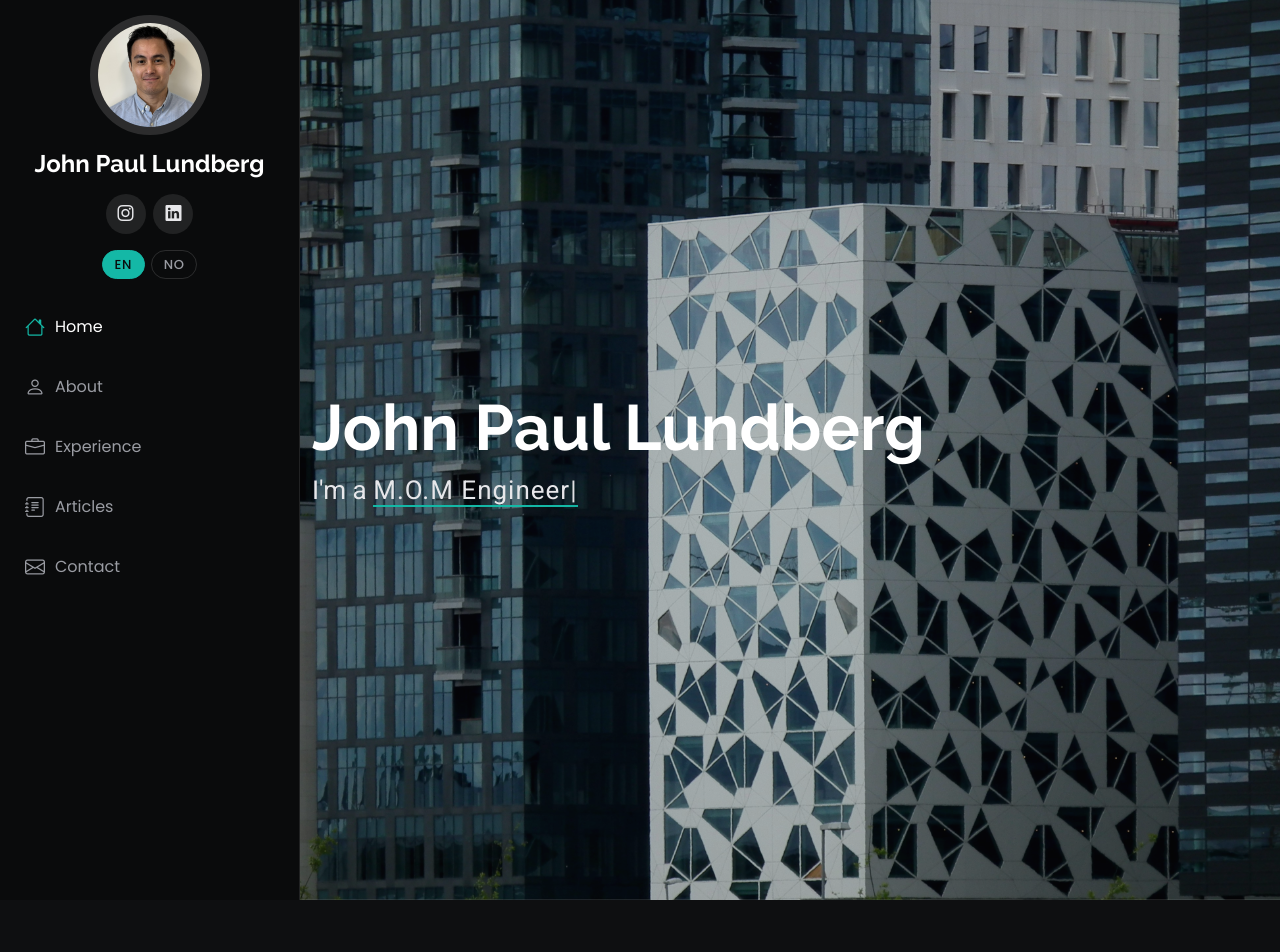
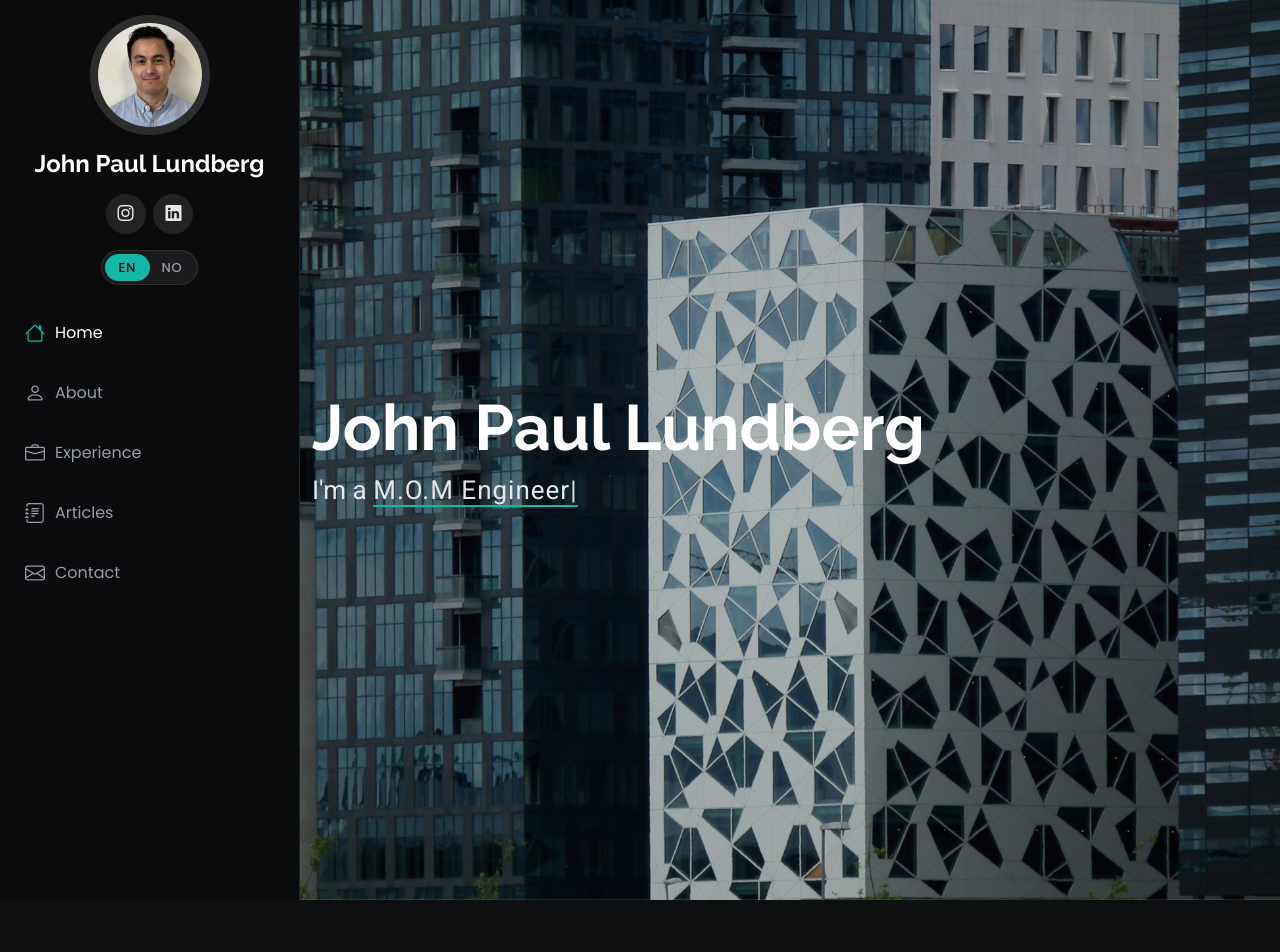
Before and after one commit to Jpme96/jplundberg.github.io, a Jekyll site: the page built from index.html, in a window 1280 px wide. Shown: the top 952 px of the page. Built offline with Jekyll 4.4.1, drawn with Linux system fonts in a browser that asks for light colours.

Commit message:
iOS-style sliding language switch; remove full-screen loading spinner
Co-Authored-By: Claude Opus 5.5 <noreply@anthropic.com>
Claude-Session: https://claude.ai/code/session_01HU2CPqXNQnbLPNtvAjw5NB

```diff
--- a/_includes/footer.html
+++ b/_includes/footer.html
@@ -8,7 +8,6 @@
 </footer>
 
 <a href="#" id="scroll-top" class="scroll-top d-flex align-items-center justify-content-center"><i class="bi bi-arrow-up-short"></i></a>
-<div id="preloader"></div>
 
 <script src="/assets/vendor/bootstrap/js/bootstrap.bundle.min.js"></script>
 <script src="/assets/vendor/aos/aos.js"></script>
@@ -20,3 +19,4 @@
 <script src="/assets/vendor/isotope-layout/isotope.pkgd.min.js"></script>
 <script src="/assets/vendor/swiper/swiper-bundle.min.js"></script>
 <script src="/assets/js/main.js"></script>
+<script src="/assets/js/lang-switch.js?v={{ site.time | date: '%s' }}"></script>
--- a/_includes/header.html
+++ b/_includes/header.html
@@ -2,7 +2,8 @@
 <header id="header" class="header dark-background d-flex flex-column">
   <i class="header-toggle d-xl-none bi bi-list"></i>
 
-  <div class="lang-switch-mobile d-xl-none" role="group" aria-label="Language">
+  <div class="lang-switch-mobile d-xl-none{% if lang == 'nb' %} is-nb{% endif %}" role="group" aria-label="Language">
+      <span class="seg-thumb" aria-hidden="true"></span>
     <a href="{{ site.data.home.en.articles_url }}" hreflang="en" lang="en"{% if lang == 'en' %} class="active" aria-current="page"{% endif %}>EN</a>
     <a href="{{ site.data.home.nb.articles_url }}" hreflang="nb" lang="nb"{% if lang == 'nb' %} class="active" aria-current="page"{% endif %}>NO</a>
   </div>
@@ -20,7 +21,8 @@
     <a href="https://www.linkedin.com/in/john-paul-lundberg-8a804623b/" target="_blank" rel="noopener" class="linkedin" aria-label="LinkedIn"><i class="bi bi-linkedin"></i></a>
   </div>
 
-  <div class="lang-switch" role="group" aria-label="Language">
+  <div class="lang-switch{% if lang == 'nb' %} is-nb{% endif %}" role="group" aria-label="Language">
+      <span class="seg-thumb" aria-hidden="true"></span>
     <a href="{{ site.data.home.en.articles_url }}" hreflang="en" lang="en"{% if lang == 'en' %} class="active" aria-current="page"{% endif %}>EN</a>
     <a href="{{ site.data.home.nb.articles_url }}" hreflang="nb" lang="nb"{% if lang == 'nb' %} class="active" aria-current="page"{% endif %}>NO</a>
   </div>
--- a/_layouts/home.html
+++ b/_layouts/home.html
@@ -44,7 +44,8 @@
   <header id="header" class="header dark-background d-flex flex-column">
     <i class="header-toggle d-xl-none bi bi-list"></i>
 
-    <div class="lang-switch-mobile d-xl-none" role="group" aria-label="Language">
+    <div class="lang-switch-mobile d-xl-none{% if page.lang == 'nb' %} is-nb{% endif %}" role="group" aria-label="Language">
+      <span class="seg-thumb" aria-hidden="true"></span>
       <a href="/" hreflang="en" lang="en"{% if page.lang == 'en' %} class="active" aria-current="page"{% endif %}>EN</a>
       <a href="/no/" hreflang="nb" lang="nb"{% if page.lang == 'nb' %} class="active" aria-current="page"{% endif %}>NO</a>
     </div>
@@ -62,7 +63,8 @@
       <a href="https://www.linkedin.com/in/john-paul-lundberg-8a804623b/" target="_blank" rel="noopener" class="linkedin" aria-label="LinkedIn"><i class="bi bi-linkedin"></i></a>
     </div>
 
-    <div class="lang-switch" role="group" aria-label="Language">
+    <div class="lang-switch{% if page.lang == 'nb' %} is-nb{% endif %}" role="group" aria-label="Language">
+      <span class="seg-thumb" aria-hidden="true"></span>
       <a href="/" hreflang="en" lang="en"{% if page.lang == 'en' %} class="active" aria-current="page"{% endif %}>EN</a>
       <a href="/no/" hreflang="nb" lang="nb"{% if page.lang == 'nb' %} class="active" aria-current="page"{% endif %}>NO</a>
     </div>
@@ -225,7 +227,6 @@
   </footer>
 
   <a href="#" id="scroll-top" class="scroll-top d-flex align-items-center justify-content-center"><i class="bi bi-arrow-up-short"></i></a>
-  <div id="preloader"></div>
 
   <script src="/assets/vendor/bootstrap/js/bootstrap.bundle.min.js"></script>
   <script src="/assets/vendor/aos/aos.js"></script>
@@ -237,6 +238,7 @@
   <script src="/assets/vendor/isotope-layout/isotope.pkgd.min.js"></script>
   <script src="/assets/vendor/swiper/swiper-bundle.min.js"></script>
   <script src="/assets/js/main.js"></script>
+  <script src="/assets/js/lang-switch.js?v={{ site.time | date: '%s' }}"></script>
 
 </body>
 
--- a/assets/css/main.css
+++ b/assets/css/main.css
@@ -1433,73 +1433,9 @@ section,
   }
 }
 
-/* Language switch (EN | NO) in the sidebar */
-.header .lang-switch {
-  display: flex;
-  justify-content: center;
-  gap: 6px;
-  margin: -4px 0 18px;
-}
-
-.header .lang-switch a {
-  font-family: var(--nav-font);
-  font-size: 13px;
-  font-weight: 500;
-  letter-spacing: .04em;
-  padding: 4px 12px;
-  border-radius: 50px;
-  color: var(--nav-color);
-  border: 1px solid color-mix(in srgb, var(--default-color), transparent 85%);
-}
-
-.header .lang-switch a:hover {
-  color: var(--nav-hover-color);
-  border-color: var(--accent-color);
-}
-
-.header .lang-switch a.active {
-  color: var(--contrast-color);
-  background: var(--accent-color);
-  border-color: var(--accent-color);
-}
-
-/* Language switch on phones and tablets: top right, next to the menu button */
-.lang-switch-mobile {
-  position: fixed;
-  top: 15px;
-  right: 65px;
-  z-index: 9998;
-  display: flex;
-  height: 40px;
-  padding: 4px;
-  gap: 2px;
-  border-radius: 50px;
-  background: color-mix(in srgb, #0a0b0c, transparent 20%);
-  border: 1px solid color-mix(in srgb, #ffffff, transparent 85%);
-  -webkit-backdrop-filter: blur(6px);
-  backdrop-filter: blur(6px);
-}
-
-.lang-switch-mobile a {
-  display: flex;
-  align-items: center;
-  padding: 0 12px;
-  border-radius: 50px;
-  font-family: var(--nav-font);
-  font-size: 13px;
-  font-weight: 500;
-  letter-spacing: .04em;
-  color: #c9cbd3;
-}
-
-.lang-switch-mobile a:hover {
-  color: #ffffff;
-}
-
-.lang-switch-mobile a.active {
-  color: var(--contrast-color);
-  background: var(--accent-color);
-}
+
+
+
 
 /* Sidebar a shade darker than the page */
 .header {
@@ -1534,3 +1470,104 @@ a[x-apple-data-detectors] {
   color: inherit !important;
   text-decoration: none !important;
 }
+
+/*--------------------------------------------------------------
+# Language switch: iOS-style segmented control
+--------------------------------------------------------------*/
+.lang-switch,
+.lang-switch-mobile {
+  position: relative;
+  display: inline-grid;
+  grid-template-columns: 1fr 1fr;
+  padding: 3px;
+  border-radius: 50px;
+  isolation: isolate;
+}
+
+/* Sidebar (computers) */
+.header .lang-switch {
+  align-self: center;
+  margin: -4px auto 18px;
+  background: color-mix(in srgb, var(--default-color), transparent 93%);
+  border: 1px solid color-mix(in srgb, var(--default-color), transparent 90%);
+}
+
+/* Floating button (phones and tablets): top right, next to the menu button */
+.lang-switch-mobile {
+  position: fixed;
+  top: 15px;
+  right: 65px;
+  z-index: 9998;
+  height: 40px;
+  background: color-mix(in srgb, #0a0b0c, transparent 20%);
+  border: 1px solid color-mix(in srgb, #ffffff, transparent 88%);
+  -webkit-backdrop-filter: blur(10px);
+  backdrop-filter: blur(10px);
+}
+
+.lang-switch a,
+.lang-switch-mobile a {
+  position: relative;
+  z-index: 1;
+  display: flex;
+  align-items: center;
+  justify-content: center;
+  min-width: 44px;
+  padding: 4px 12px;
+  border-radius: 50px;
+  font-family: var(--nav-font);
+  font-size: 13px;
+  font-weight: 500;
+  letter-spacing: .04em;
+  color: var(--nav-color);
+  background: none;
+  -webkit-tap-highlight-color: transparent;
+  transition: color .3s cubic-bezier(.32, .72, 0, 1);
+}
+
+.lang-switch a:hover,
+.lang-switch-mobile a:hover {
+  color: var(--nav-hover-color);
+}
+
+.lang-switch a.active,
+.lang-switch-mobile a.active {
+  color: var(--contrast-color);
+}
+
+/* The sliding highlight */
+.seg-thumb {
+  position: absolute;
+  z-index: 0;
+  top: 3px;
+  bottom: 3px;
+  left: 3px;
+  width: calc(50% - 3px);
+  border-radius: 50px;
+  background: var(--accent-color);
+  box-shadow: 0 2px 8px rgba(0, 0, 0, .3);
+  transition: transform .36s cubic-bezier(.32, .72, 0, 1);
+}
+
+.is-nb .seg-thumb {
+  transform: translateX(100%);
+}
+
+/* Small press feedback, like on iPhone */
+.lang-switch:active .seg-thumb,
+.lang-switch-mobile:active .seg-thumb {
+  transform: scale(.94);
+}
+
+.is-nb.lang-switch:active .seg-thumb,
+.is-nb.lang-switch-mobile:active .seg-thumb {
+  transform: translateX(100%) scale(.94);
+}
+
+@media (prefers-reduced-motion: reduce) {
+  .seg-thumb,
+  .lang-switch a,
+  .lang-switch-mobile a {
+    transition: none;
+  }
+}
--- /dev/null
+++ b/assets/js/lang-switch.js
@@ -0,0 +1,41 @@
+/**
+ * Language switch (EN | NO): slide the highlight like an iPhone
+ * segmented control, then open the page in the other language.
+ */
+(function () {
+  "use strict";
+
+  var switches = document.querySelectorAll('.lang-switch, .lang-switch-mobile');
+  if (!switches.length) return;
+
+  var reduceMotion = window.matchMedia && window.matchMedia('(prefers-reduced-motion: reduce)').matches;
+  var startsNb = document.documentElement.lang === 'nb';
+
+  function show(nb) {
+    switches.forEach(function (sw) {
+      sw.classList.toggle('is-nb', nb);
+      sw.querySelectorAll('a').forEach(function (a) {
+        var on = (a.getAttribute('hreflang') === 'nb') === nb;
+        a.classList.toggle('active', on);
+        if (on) a.setAttribute('aria-current', 'page'); else a.removeAttribute('aria-current');
+      });
+    });
+  }
+
+  switches.forEach(function (sw) {
+    sw.querySelectorAll('a').forEach(function (a) {
+      a.addEventListener('click', function (e) {
+        e.preventDefault();
+        if (a.classList.contains('active')) return;
+        var toNb = a.getAttribute('hreflang') === 'nb';
+        show(toNb);
+        // Keep the reader in the same section (e.g. #resume) on the home page
+        var url = a.href + (location.hash && !a.href.includes('/articles') ? location.hash : '');
+        setTimeout(function () { location.href = url; }, reduceMotion ? 0 : 280);
+      });
+    });
+  });
+
+  // Coming back with the browser's back button: put the highlight where it belongs
+  window.addEventListener('pageshow', function () { show(startsNb); });
+})();
```
